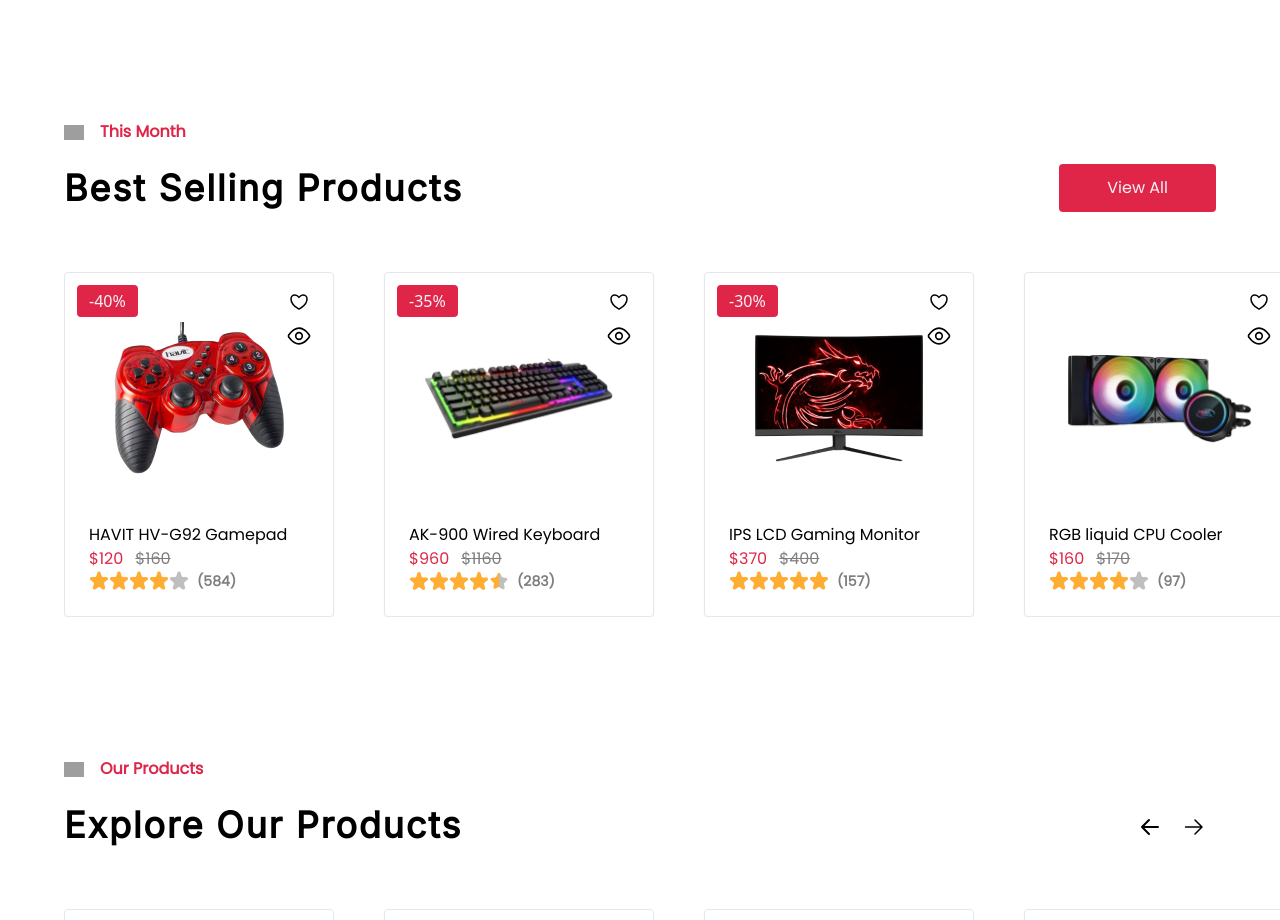
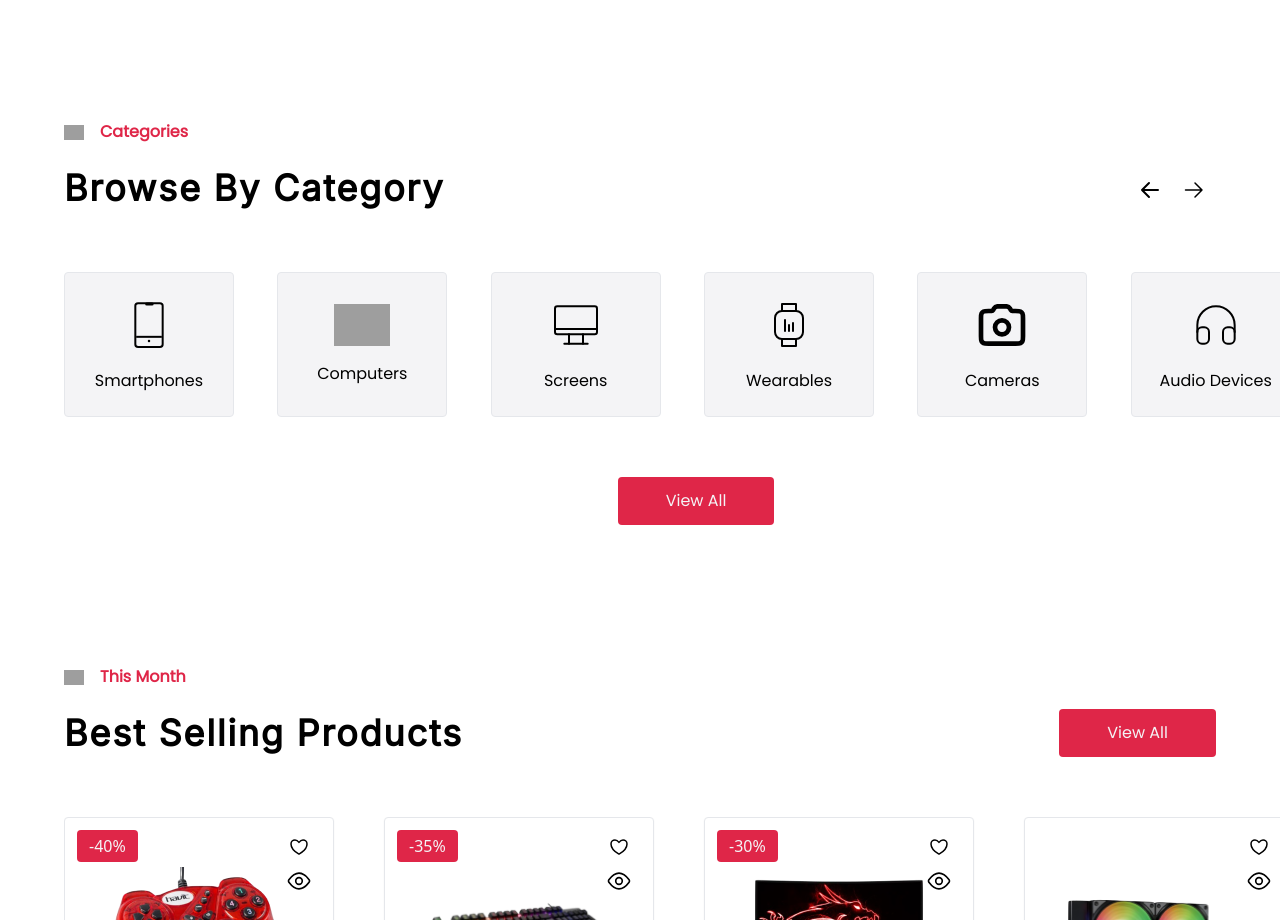
Before and after one commit to BarcDevs/TechTreasure--client, a React (Vite) app: page / in a window 1280 px wide. Shown: the part 1220-2140 px from the top of the page. Built offline with nearby package versions, Linux system fonts and the light colour scheme; grey boxes are pictures that could not be loaded.

Commit message:
added category row

```diff
--- /dev/null
+++ b/src/components/shop/CategoryCard.tsx
@@ -0,0 +1,22 @@
+import {useTranslation} from 'react-i18next'
+import {I18N_NAMESPACES} from '@/constants'
+import {Category} from '@/types'
+import Icon from '@/components/shared/Icon.tsx'
+import {Link} from 'react-router-dom'
+
+const CategoryCard = ({category}: { category: Category }) => {
+    const {t} = useTranslation(I18N_NAMESPACES.categories)
+
+    return (
+        <Link to={`/categories/${category.id}`} className={'h-[145px] w-[170px]'}>
+            <article
+                className={'group flex-center-col gap-4 h-[145px] w-[170px] rounded bg-neutral-50 text-black hover:bg-red-500 border'}>
+                <Icon className={'group-hover:invert'} path={category.icon} name={category.name} size={56}/>
+                <p className={'text-body text-center group-hover:text-neutral-50'}>{t(category.name)}</p>
+            </article>
+        </Link>
+    )
+}
+
+
+export default CategoryCard
--- /dev/null
+++ b/src/components/shop/CategoryList.tsx
@@ -0,0 +1,43 @@
+import {Category} from '@/types'
+import {Carousel, CarouselContent, CarouselItem, CarouselNext, CarouselPrevious} from '@/components/ui/carousel.tsx'
+import {forwardRef, useImperativeHandle, useRef} from 'react'
+import {CarouselRef} from '@/types/ui'
+import CategoryCard from '@/components/shop/CategoryCard.tsx'
+
+type ItemListProps = {
+    items: Category[]
+}
+
+const CategoryList = forwardRef<CarouselRef, ItemListProps>(({items}, ref) => {
+    // eslint-disable-next-line react-hooks/rules-of-hooks
+    const next = useRef<HTMLButtonElement | null>(null)
+    const prev = useRef<HTMLButtonElement | null>(null)
+
+    useImperativeHandle(ref, () => ({
+        next: () => next.current?.click(),
+        prev: () => prev.current?.click()
+    }))
+
+    return (
+        <section className={'flex flex-col'}>
+            <ul className={'w-full cursor-grab active:cursor-grabbing'}>
+                <Carousel>
+                    <CarouselNext ref={next} className={'hidden'}/>
+                    <CarouselPrevious ref={prev} className={'hidden'}/>
+                    <CarouselContent className={'w-[100vw]'}>
+                        {items.map(item => (
+                            <CarouselItem key={item.id}
+                                          className={'basis-1/2 sm:basis-1/3 md:basis-1/4 lg:basis-1/5 xl:basis-1/6 2xl:basis-1/7'}>
+                                <li>
+                                    <CategoryCard category={item}/>
+                                </li>
+                            </CarouselItem>
+                        ))}
+                    </CarouselContent>
+                </Carousel>
+            </ul>
+        </section>
+    )
+})
+
+export default CategoryList
--- /dev/null
+++ b/src/components/shop/CategoryRow.tsx
@@ -0,0 +1,39 @@
+import {Category} from '@/types'
+import RowHeader from '@/components/shared/RowHeader.tsx'
+import {useRef} from 'react'
+import {CarouselRef} from '@/types/ui'
+import ScrollArrows from '@/components/shared/ScrollArrows.tsx'
+import {useTranslation} from 'react-i18next'
+import {GLOBAL_LOCALE_KEYS, I18N_NAMESPACES} from '@/constants'
+import CategoryList from '@/components/shop/CategoryList.tsx'
+
+type ItemListProps = {
+    name: string,
+    headline: string,
+    categories: Category[]
+}
+
+const CategoryRow = ({name, headline, categories}: ItemListProps) => {
+    const {t} = useTranslation(I18N_NAMESPACES.global)
+    const listRef = useRef<CarouselRef>(null)
+
+    return (
+        <section className={'flex_col gap-[3.75rem]'}>
+            <RowHeader name={name} headline={headline}>
+                <div className={'flex_row h-full grow items-end justify-end'}>
+                    <ScrollArrows ref={listRef}/>
+                </div>
+            </RowHeader>
+            <CategoryList ref={listRef} items={categories}/>
+                <div className={'flex-center'}>
+                    <button className={'w-fit px-12 py-3 bg-red-500 rounded hover:opacity-90'}>
+                        <p className={'text-neutral-50 text-body-medium'}>
+                            {t(GLOBAL_LOCALE_KEYS.viewAll)}
+                        </p>
+                    </button>
+                </div>
+        </section>
+    )
+}
+
+export default CategoryRow
--- a/src/pages/HomePage.tsx
+++ b/src/pages/HomePage.tsx
@@ -2,6 +2,8 @@ import Sidebar from '@/components/home/Sidebar.tsx'
 import Hero from '@/components/home/hero.tsx'
 import ItemRow from '@/components/shop/ItemRow.tsx'
 import {ITEMS} from '@/constants/mocks.ts'
+import {Categories} from '@/constants/categories.ts'
+import CategoryRow from '@/components/shop/CategoryRow.tsx'
 
 const HomePage = ({}) => {
     return (
@@ -12,7 +14,7 @@ const HomePage = ({}) => {
             </div>
             {/* TODO add translations */}
             <ItemRow name={'Today\'s'} headline={'Flash Sales'} items={ITEMS} scroll={'horizontal'} timerEnd={new Date('2024-01-20')}/>
-            {/*<ItemList name={'Categories'} headline={'Browse By Category'}/> /!* not an item list, TODO change to category list *!/*/}
+            <CategoryRow name={'Categories'} headline={'Browse By Category'} categories={Object.values(Categories)}/>
             <ItemRow name={'This Month'} headline={'Best Selling Products'} items={ITEMS.filter((_, i) => i < 4)} scroll={'none'}/>
             {/* Featured Sale */}
             <ItemRow name={'Our Products'} headline={'Explore Our Products'} items={ITEMS} rows={2} scroll={'vertical'}/>
```
